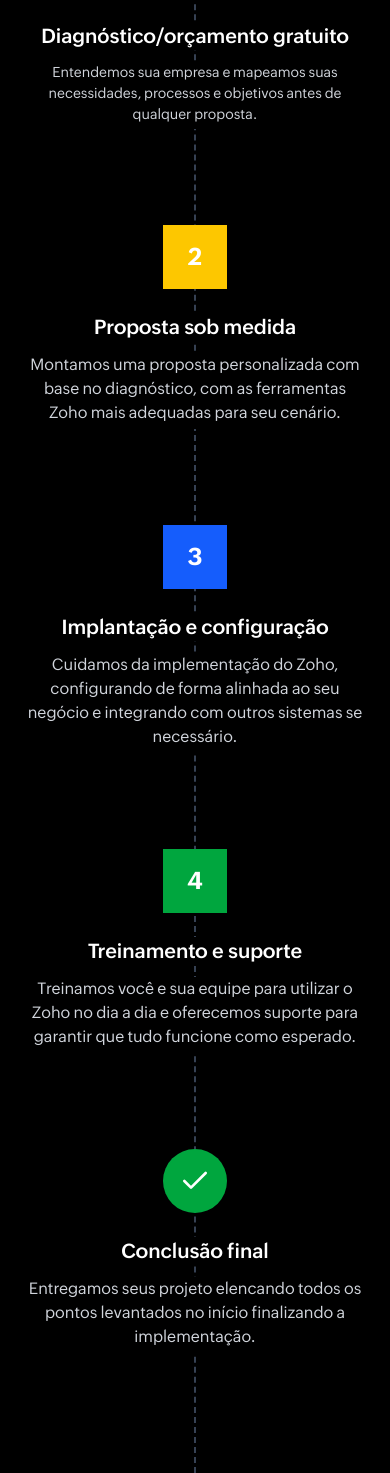
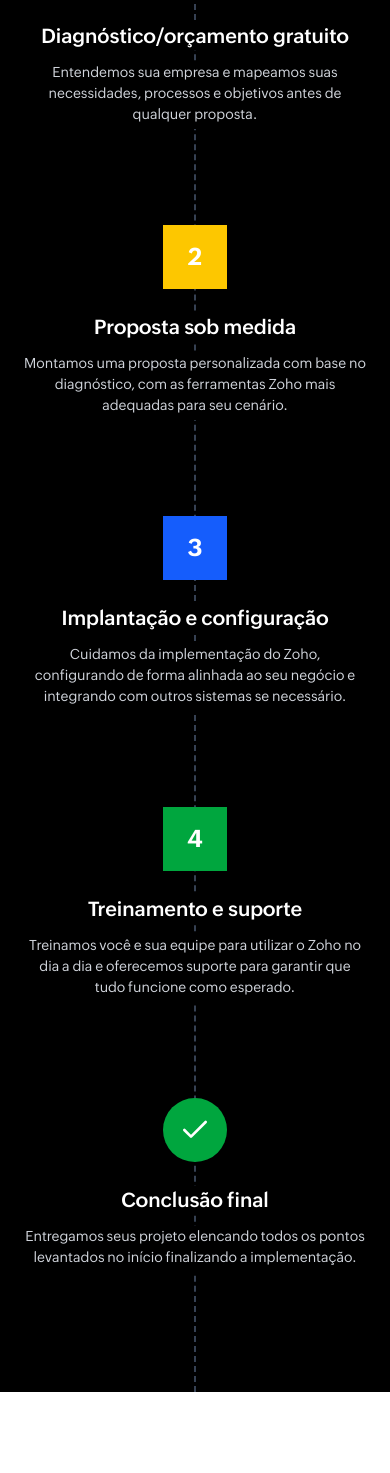
Before and after one commit to zohubconsulting/zohub, a Next.js app: page /pt-br in a window 390 px wide. Shown: the part 2897-4370 px from the top of the page. After the commit the page ends 4289 px from the top, so only its background shows below. Built offline with nearby package versions, Linux system fonts and the light colour scheme; no server answers.

Commit message:
fix: text size of step description

```diff
--- a/src/app/[locale]/page.tsx
+++ b/src/app/[locale]/page.tsx
@@ -184,7 +184,7 @@
             <div className="relative z-10 flex flex-col md:flex-row items-center md:items-start mb-24">
               <div className="order-3 md:order-1 md:w-1/2 md:text-right md:pr-12 mt-6 md:mt-0">
                 <h3 className="text-xl md:text-2xl font-semibold mb-3 text-center md:text-right bg-black">Proposta sob medida</h3>
-                <p className="text-gray-300 md:text-right max-w-[420px] ml-auto text-center bg-black pb-1">
+                <p className="text-gray-300 md:text-right max-w-[420px] ml-auto text-center bg-black pb-1 text-[14px] md:text-[16px]">
                   Montamos uma proposta personalizada com base no diagnóstico, com as ferramentas Zoho mais adequadas para
                   seu cenário.
                 </p>
@@ -207,7 +207,7 @@
               </div>
               <div className="order-3 md:w-1/2 md:pl-12 mt-6 md:mt-0">
                 <h3 className="text-xl md:text-2xl font-semibold mb-3 text-center md:text-left bg-black">Implantação e configuração</h3>
-                <p className="text-gray-300 max-w-[420px] text-center md:text-left bg-black pb-1">
+                <p className="text-gray-300 max-w-[420px] text-center md:text-left bg-black pb-1 text-[14px] md:text-[16px]">
                   Cuidamos da implementação do Zoho, configurando de forma alinhada ao seu negócio e integrando com outros
                   sistemas se necessário.
                 </p>
@@ -218,7 +218,7 @@
             <div className="relative z-10 flex flex-col md:flex-row items-center md:items-start mb-24">
               <div className="order-3 md:order-1 md:w-1/2 md:text-right md:pr-12 mt-6 md:mt-0">
                 <h3 className="text-xl md:text-2xl font-semibold mb-3  text-center md:text-right bg-black">Treinamento e suporte</h3>
-                <p className="text-gray-300  max-w-[420px] ml-auto text-center md:text-right bg-black pb-1">
+                <p className="text-gray-300  max-w-[420px] ml-auto text-center md:text-right bg-black pb-1 text-[14px] md:text-[16px]">
                   Treinamos você e sua equipe para utilizar o Zoho no dia a dia e oferecemos suporte para garantir que
                   tudo funcione como esperado.
                 </p>
@@ -241,7 +241,7 @@
               </div>
               <div className="order-3 md:w-1/2 md:pl-12 mt-6 md:mt-0">
                 <h3 className="text-xl md:text-2xl font-semibold mb-3 text-center md:text-left bg-black">Conclusão final</h3>
-                <p className="text-gray-300 max-w-[420px] text-center md:text-left bg-black pb-1">
+                <p className="text-gray-300 max-w-[420px] text-center md:text-left bg-black pb-1 text-[14px] md:text-[16px]">
                   Entregamos seus projeto elencando todos os pontos levantados no início finalizando a implementação.
                 </p>
               </div>
```
